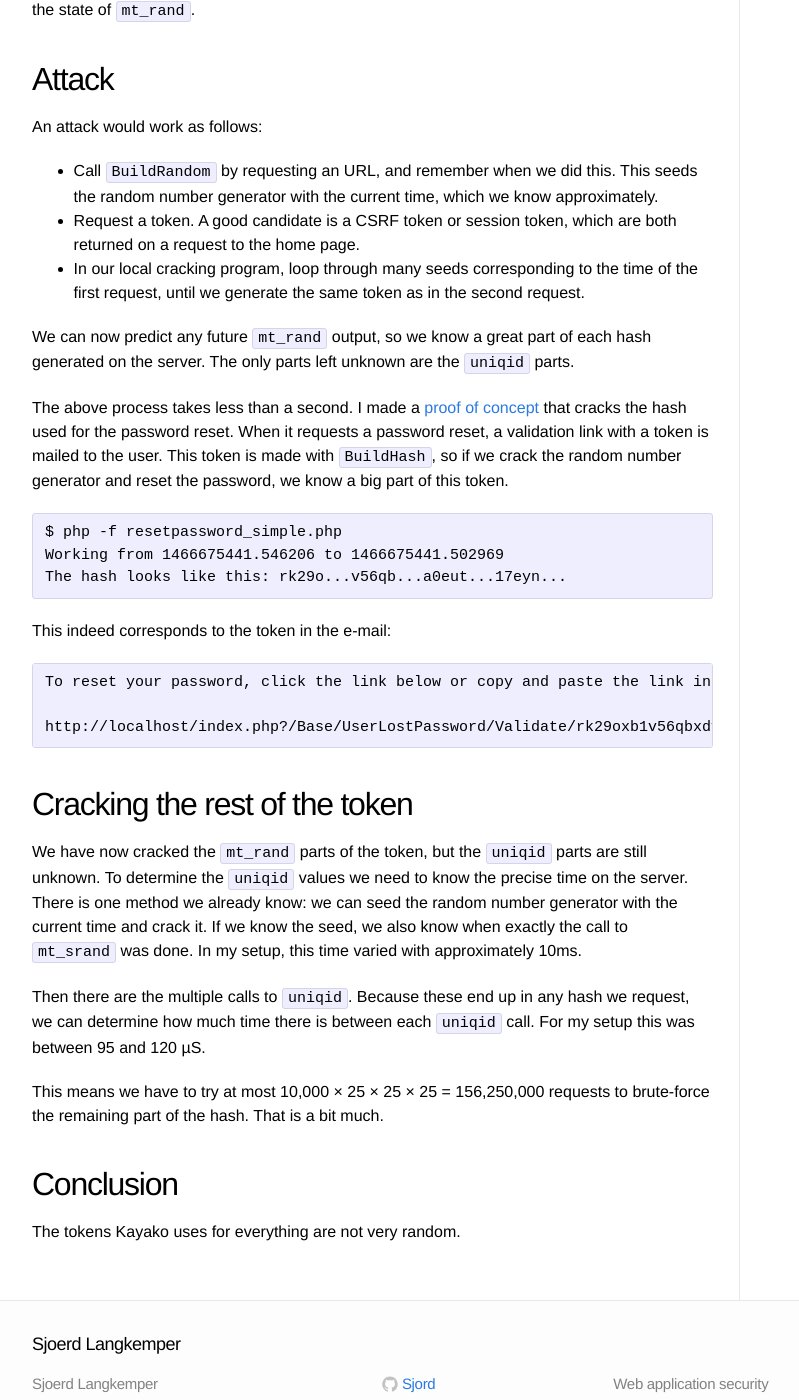
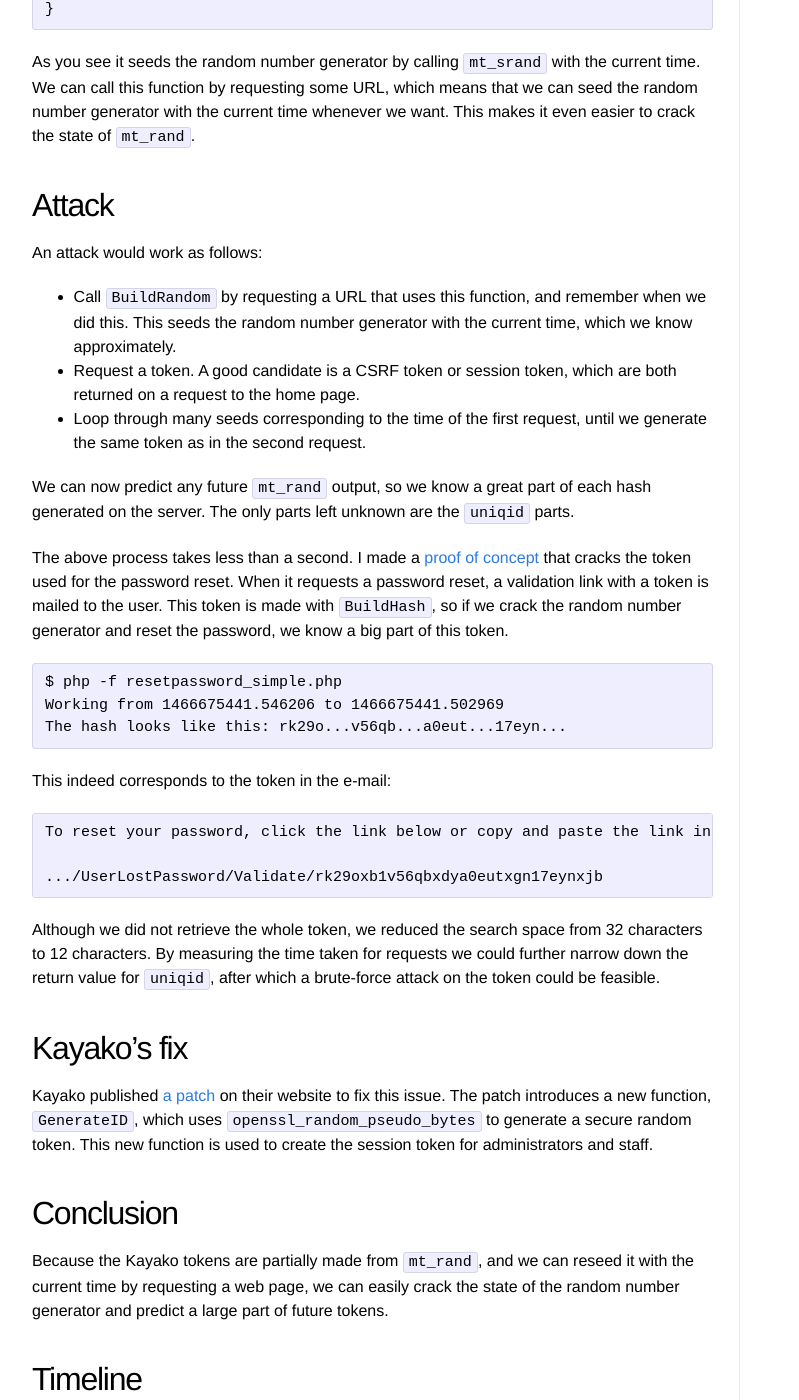
Before and after one commit to Sjord/Sjord.github.io, a Jekyll site: the page built from _posts/2016-06-22-insecure-tokens-in-kayako.md, in a window 1280 px wide and 1400 px high, scrolled down 1563 px. Shown: the whole window, without its empty margins (108-907 px from the left). Built offline with Jekyll 4.4.1, drawn with Linux system fonts in a browser that asks for light colours; some of the changed text lies outside the part shown.

Commit message:
Kayako tokens

```diff
--- a/_posts/2016-06-22-insecure-tokens-in-kayako.md
+++ b/_posts/2016-06-22-insecure-tokens-in-kayako.md
@@ -1,10 +1,11 @@
 ---
 layout: post
 title: "Insecure tokens in Kayako"
-thumbnail: roulette-240.jpg
-date: 2016-02-11
+thumbnail: dice-240.jpg
+date: 2016-06-23
 ---
 
+The helpdesk software [Kayako](http://www.kayako.com/) uses an insecure method of generating tokens used for sessions and CSRF protection. It is possible to seed the random number generator with the current time and then crack that seed, making it possible to predict a large part of any following tokens generated by Kayako.
 
 ## BuildHash
 
@@ -58,13 +59,13 @@
 
 An attack would work as follows:
 
-* Call `BuildRandom` by requesting an URL, and remember when we did this. This seeds the random number generator with the current time, which we know approximately.
+* Call `BuildRandom` by requesting a URL that uses this function, and remember when we did this. This seeds the random number generator with the current time, which we know approximately.
 * Request a token. A good candidate is a CSRF token or session token, which are both returned on a request to the home page.
-* In our local cracking program, loop through many seeds corresponding to the time of the first request, until we generate the same token as in the second request.
+* Loop through many seeds corresponding to the time of the first request, until we generate the same token as in the second request.
 
 We can now predict any future `mt_rand` output, so we know a great part of each hash generated on the server. The only parts left unknown are the `uniqid` parts.
 
-The above process takes less than a second. I made a [proof of concept](https://github.com/Sjord/crack-kayako-token/blob/master/resetpassword_simple.php) that cracks the hash used for the password reset. When it requests a password reset, a validation link with a token is mailed to the user. This token is made with `BuildHash`, so if we crack the random number generator and reset the password, we know a big part of this token.
+The above process takes less than a second. I made a [proof of concept](https://github.com/Sjord/crack-kayako-token/blob/master/resetpassword_simple.php) that cracks the token used for the password reset. When it requests a password reset, a validation link with a token is mailed to the user. This token is made with `BuildHash`, so if we crack the random number generator and reset the password, we know a big part of this token.
 
     $ php -f resetpassword_simple.php
     Working from 1466675441.546206 to 1466675441.502969
@@ -74,16 +75,21 @@
 
     To reset your password, click the link below or copy and paste the link into your browser location bar:
 
-    http://localhost/index.php?/Base/UserLostPassword/Validate/rk29oxb1v56qbxdya0eutxgn17eynxjb
+    .../UserLostPassword/Validate/rk29oxb1v56qbxdya0eutxgn17eynxjb
 
-## Cracking the rest of the token
+Although we did not retrieve the whole token, we reduced the search space from 32 characters to 12 characters. By measuring the time taken for requests we could further narrow down the return value for `uniqid`, after which a brute-force attack on the token could be feasible.
 
-We have now cracked the `mt_rand` parts of the token, but the `uniqid` parts are still unknown. To determine the `uniqid` values we need to know the precise time on the server. There is one method we already know: we can seed the random number generator with the current time and crack it. If we know the seed, we also know when exactly the call to `mt_srand` was done. In my setup, this time varied with approximately 10ms.
+## Kayako's fix
 
-Then there are the multiple calls to `uniqid`. Because these end up in any hash we request, we can determine how much time there is between each `uniqid` call. For my setup this was between 95 and 120 µS.
-
-This means we have to try at most 10,000 × 25 × 25 × 25 = 156,250,000 requests to brute-force the remaining part of the hash. That is a bit much.
+Kayako published [a patch](https://kayako.atlassian.net/wiki/display/DOCS/Security+advisory+2016-06-15) on their website to fix this issue. The patch introduces a new function, `GenerateID`, which uses `openssl_random_pseudo_bytes` to generate a secure random token. This new function is used to create the session token for administrators and staff.
 
 ## Conclusion
 
-The tokens Kayako uses for everything are not very random.
+Because the Kayako tokens are partially made from `mt_rand`, and we can reseed it with the current time by requesting a web page, we can easily crack the state of the random number generator and predict a large part of future tokens.
+
+## Timeline
+
+* Jun 3 - mailed Kayako about insecure BuildHash function.
+* Jun 9 - received response that Kayako believed the impact to be reduced to unauthenticated sessions.
+* Jun 10 - mailed Kayako that the same tokens are used as session tokens for staff and admins.
+* Jun 15 - Kayako releases a [security advisory](https://kayako.atlassian.net/wiki/display/DOCS/Security+advisory+2016-06-15).
```
Also changed, not shown: images/dice-240.jpg (added).
